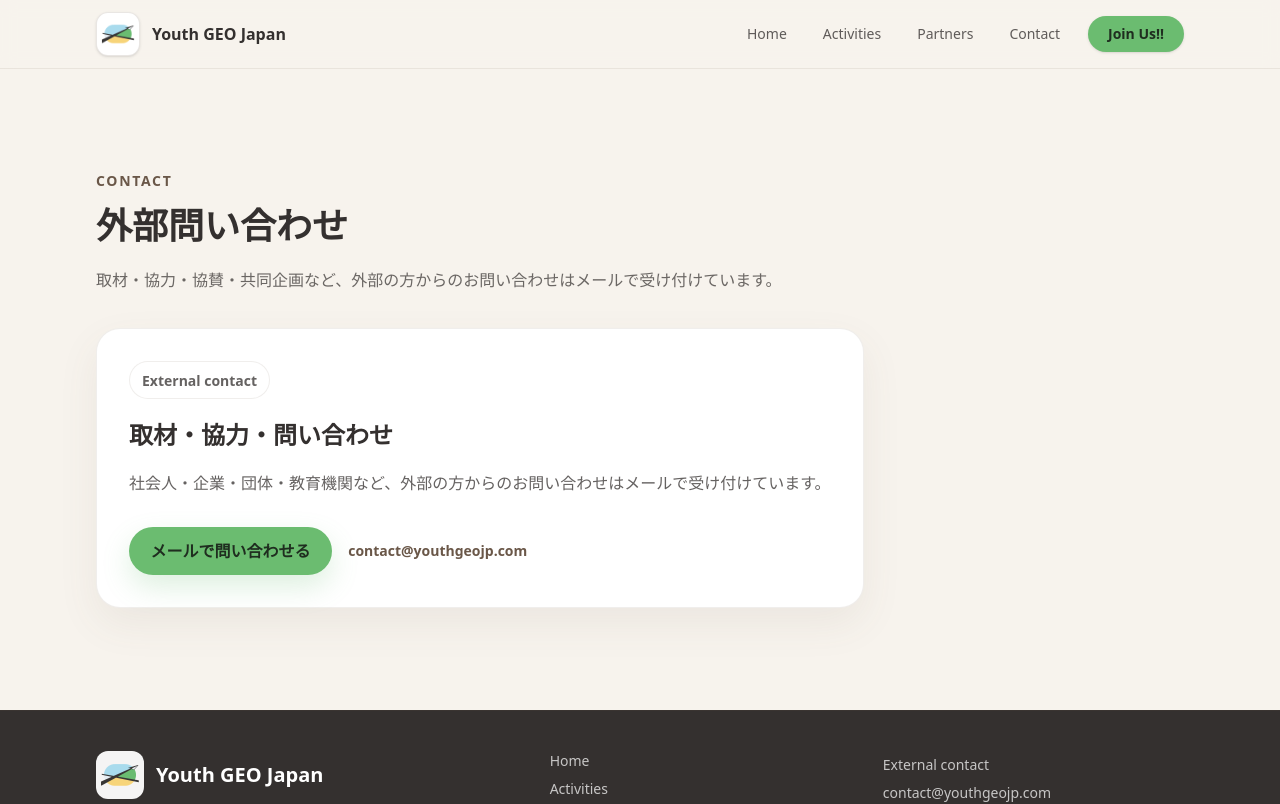
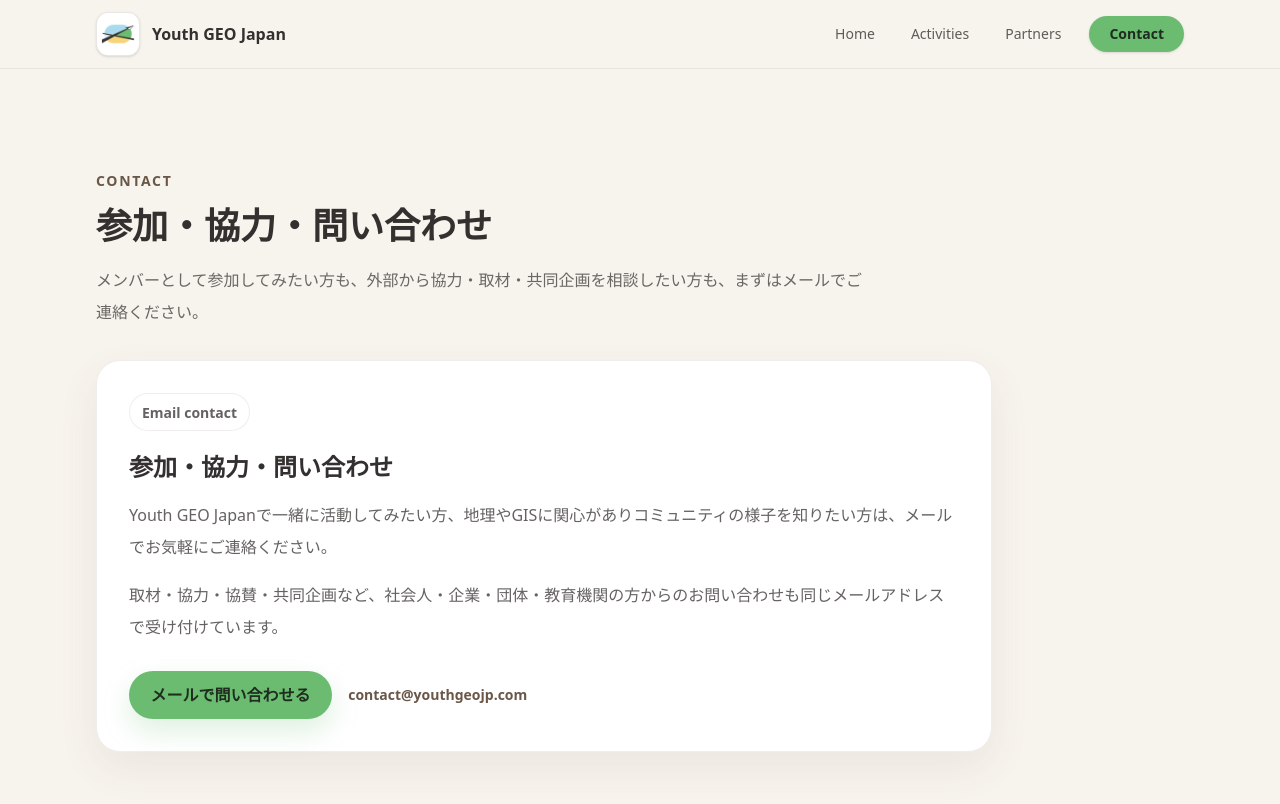
Before and after one commit to nicktstewart/youth-geo-japan, a Next.js app: page /contact in a window 1280 px wide. Shown: the top 804 px of the page. Built offline with nearby package versions, Linux system fonts and the light colour scheme.

Commit message:
[Add] Finishing touches to contact page

```diff
--- a/app/contact/page.tsx
+++ b/app/contact/page.tsx
@@ -5,7 +5,8 @@ import { siteMeta } from "@/lib/site-content";
 
 export const metadata: Metadata = {
   title: `Contact | ${siteMeta.name}`,
-  description: "Youth GEO Japanへの外部問い合わせ先を掲載しています。",
+  description:
+    "Youth GEO Japanへの参加・協力・問い合わせ先を掲載しています。",
 };
 
 export default function ContactPage() {
@@ -14,8 +15,8 @@ export default function ContactPage() {
       <div className="mx-auto max-w-6xl px-4 sm:px-6 lg:px-8">
         <SectionHeading
           eyebrow="Contact"
-          title="外部問い合わせ"
-          description="取材・協力・協賛・共同企画など、外部の方からのお問い合わせはメールで受け付けています。"
+          title="参加・協力・問い合わせ"
+          description="メンバーとして参加してみたい方も、外部から協力・取材・共同企画を相談したい方も、まずはメールでご連絡ください。"
         />
         <div className="mt-8">
           <ContactCards />
--- a/app/join-us/page.tsx
+++ /dev/null
@@ -1,62 +0,0 @@
-import type { Metadata } from "next";
-import Link from "next/link";
-import { MemberCards } from "@/components/MemberCards";
-import { SectionHeading } from "@/components/SectionHeading";
-import {
-  contactInfo,
-  homeContent,
-  pdfSupplementContent,
-  siteMeta,
-} from "@/lib/site-content";
-
-export const metadata: Metadata = {
-  title: `Join Us!! | ${siteMeta.name}`,
-  description:
-    "Youth GEO Japanで一緒に活動してくれるメンバーを募集しています。",
-};
-
-export default function JoinUsPage() {
-  return (
-    <>
-      <section className="section-pad bg-[#F7F3ED]">
-        <div className="mx-auto grid max-w-6xl gap-8 px-4 sm:px-6 lg:grid-cols-[1fr_0.9fr] lg:px-8">
-          <div className="card-soft bg-white">
-            <SectionHeading
-              eyebrow={homeContent.community.eyebrow}
-              title={homeContent.community.title}
-            />
-            <div className="mt-7 space-y-4 text-base leading-8 text-[#34302F]/78">
-              {homeContent.community.paragraphs.map((paragraph) => (
-                <p key={paragraph}>{paragraph}</p>
-              ))}
-            </div>
-            <div className="mt-8 flex flex-col gap-3 sm:flex-row">
-              <a className="btn-primary" href={`mailto:${contactInfo.email}`}>
-                参加についてメールする
-              </a>
-              <Link className="btn-secondary" href="/activities">
-                活動を見る
-              </Link>
-            </div>
-          </div>
-
-          <aside className="card-soft border-[#6bbc70]/35 bg-[#eaf7f0]">
-            <p className="text-sm font-bold uppercase tracking-[0.12em] text-[#6A5748]">
-              Member recruiting
-            </p>
-            <h2 className="mt-3 text-3xl font-black leading-tight text-[#34302F]">
-              {pdfSupplementContent.join.title}
-              <br />
-              {pdfSupplementContent.join.subtitle}
-            </h2>
-            <p className="mt-5 text-base leading-8 text-[#34302F]/76">
-              {pdfSupplementContent.join.body}
-            </p>
-          </aside>
-        </div>
-      </section>
-
-      <MemberCards />
-    </>
-  );
-}
--- a/components/ContactCards.tsx
+++ b/components/ContactCards.tsx
@@ -2,14 +2,19 @@ import { contactInfo } from "@/lib/site-content";
 
 export function ContactCards() {
   return (
-    <article className="card-soft max-w-3xl bg-white">
-      <p className="badge w-fit">External contact</p>
+    <article className="card-soft max-w-4xl bg-white">
+      <p className="badge w-fit">Email contact</p>
       <h2 className="mt-5 text-2xl font-black text-[#34302F]">
-        取材・協力・問い合わせ
+        参加・協力・問い合わせ
       </h2>
-      <p className="mt-4 text-base leading-8 text-[#34302F]/76">
-        社会人・企業・団体・教育機関など、外部の方からのお問い合わせはメールで受け付けています。
-      </p>
+      <div className="mt-4 space-y-4 text-base leading-8 text-[#34302F]/76">
+        <p>
+          Youth GEO Japanで一緒に活動してみたい方、地理やGISに関心がありコミュニティの様子を知りたい方は、メールでお気軽にご連絡ください。
+        </p>
+        <p>
+          取材・協力・協賛・共同企画など、社会人・企業・団体・教育機関の方からのお問い合わせも同じメールアドレスで受け付けています。
+        </p>
+      </div>
       <div className="mt-7 flex flex-col gap-4 sm:flex-row sm:items-center">
         <a className="btn-primary" href={`mailto:${contactInfo.email}`}>
           メールで問い合わせる
--- a/components/HeroSection.tsx
+++ b/components/HeroSection.tsx
@@ -19,8 +19,8 @@ export function HeroSection() {
             {siteMeta.tagline}
           </p>
           <div className="mt-9 flex flex-col gap-3 sm:flex-row">
-            <Link className="btn-primary" href="/join-us">
-              Join Us!!
+            <Link className="btn-primary" href="/contact">
+              Contact
             </Link>
             <Link className="btn-secondary" href="/activities">
               活動を見る
--- a/components/JoinUsSection.tsx
+++ b/components/JoinUsSection.tsx
@@ -17,8 +17,8 @@ export function JoinUsSection() {
                 {pdfSupplementContent.join.body}
               </p>
               <div className="mt-8 flex flex-col gap-3 sm:flex-row">
-                <Link className="btn-primary" href="/join-us">
-                  Join Us!!
+                <Link className="btn-primary" href="/contact">
+                  Contact
                 </Link>
                 <Link className="btn-secondary" href="/activities">
                   活動を見る
--- a/components/SiteFooter.tsx
+++ b/components/SiteFooter.tsx
@@ -31,7 +31,7 @@ export function SiteFooter() {
           ))}
         </nav>
         <div className="text-sm leading-7 text-white/72">
-          <p>External contact</p>
+          <p>Contact</p>
           <a className="hover:text-white" href={`mailto:${contactInfo.email}`}>
             {contactInfo.email}
           </a>
--- a/components/SiteHeader.tsx
+++ b/components/SiteHeader.tsx
@@ -35,10 +35,10 @@ export function SiteHeader() {
             </Link>
           ))}
           <Link
-            href="/join-us"
+            href="/contact"
             className="ml-2 rounded-full bg-[#6bbc70] px-5 py-2 text-sm font-bold text-[#1f2d1f] shadow-sm transition hover:-translate-y-0.5 hover:bg-[#7dcc82]"
           >
-            Join Us!!
+            Contact
           </Link>
         </nav>
 
@@ -60,10 +60,10 @@ export function SiteHeader() {
               </Link>
             ))}
             <Link
-              href="/join-us"
+              href="/contact"
               className="mt-1 block rounded-xl bg-[#6bbc70] px-4 py-3 text-sm font-bold text-[#1f2d1f]"
             >
-              Join Us!!
+              Contact
             </Link>
           </div>
         </details>
--- a/lib/site-content.ts
+++ b/lib/site-content.ts
@@ -2,7 +2,6 @@ export const navItems = [
   { label: "Home", href: "/" },
   { label: "Activities", href: "/activities" },
   { label: "Partners", href: "/partners" },
-  { label: "Contact", href: "/contact" },
 ];
 
 export const siteMeta = {
```
